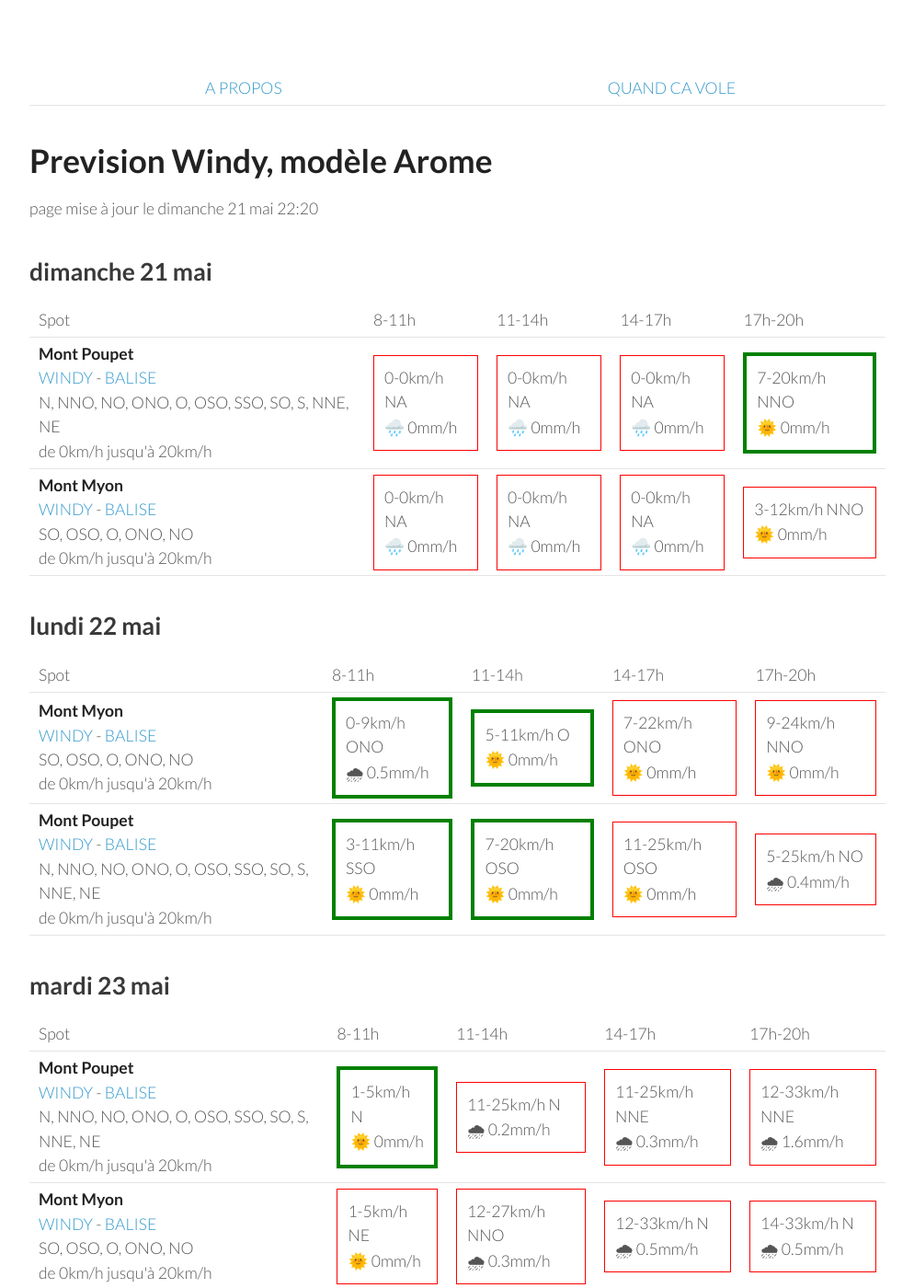
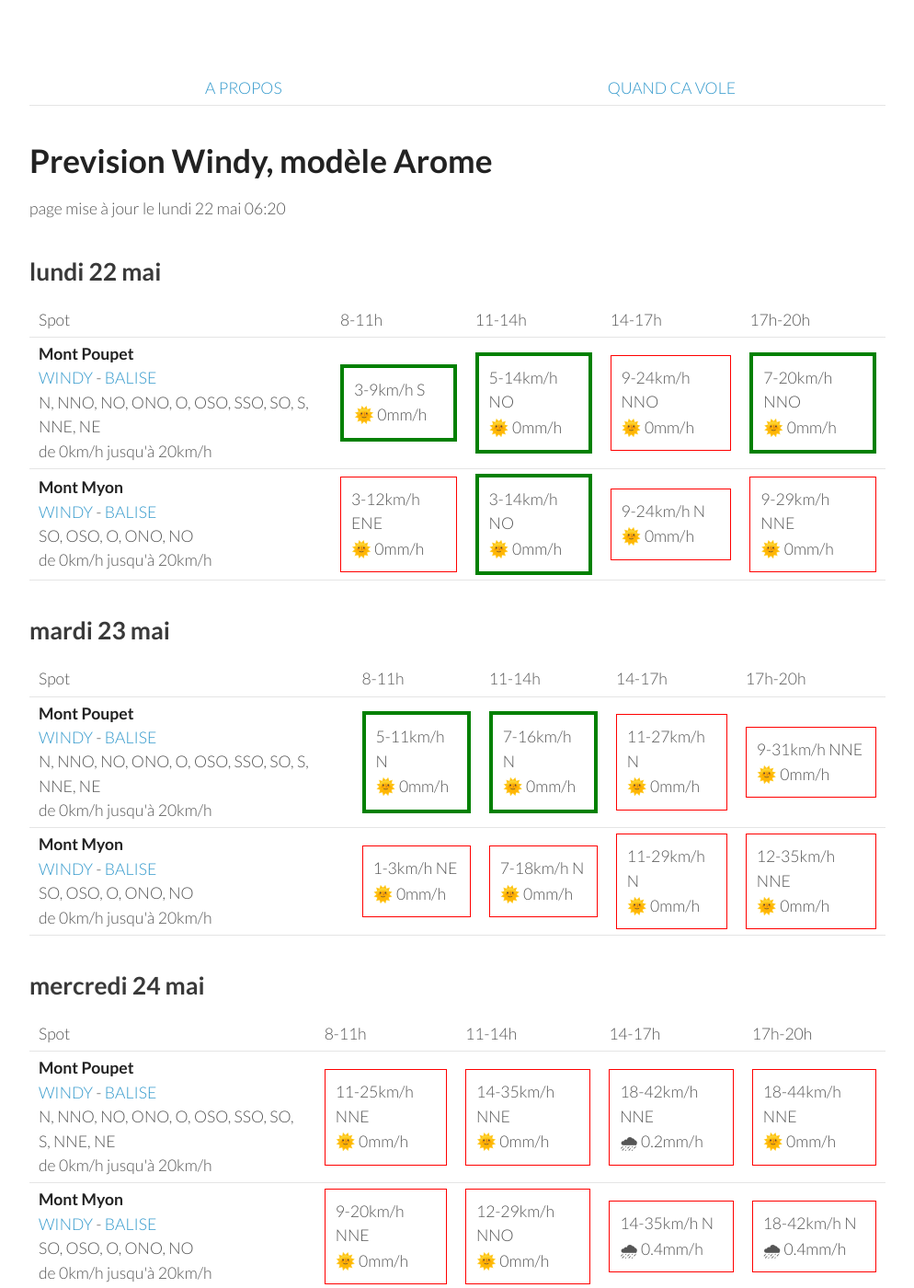
Before and after one commit to parapente-dans-le-nord/parapente-dans-le-nord.github.io, a Jekyll site: the page built from jura.markdown, in a window 1280 px wide and 1400 px high. Shown: the whole window at 92% size, without its empty margins (26-1020 px from the left). Built offline with Jekyll 4.4.1, drawn with Linux system fonts in a browser that asks for light colours; some of the changed text lies outside the part shown.

Commit message:
update index.markdown

```diff
--- a/jura.markdown
+++ b/jura.markdown
@@ -7,9 +7,9 @@ title:  "Tous les spots"
 {: .links}
 
 # Prevision Windy, modèle Arome
-page mise à jour le dimanche 21 mai 22:20
+page mise à jour le lundi 22 mai 06:20
 
-## dimanche 21 mai
+## lundi 22 mai
 
 {::nomarkdown}
 <table>
@@ -24,54 +24,20 @@ page mise à jour le dimanche 21 mai 22:20
 <tr>
         <td><strong>Mont Poupet</strong><br><a href="https://windy.com/46.970/5.876?46.541,5.876,8">WINDY</a> - <span class=""><a href="http://www.balisemeteo.com/balise.php?idBalise=92">BALISE</a> </span><br> <span class="vent-favorable">N, NNO, NO, ONO, O, OSO, SSO, SO, S, NNE, NE</span><br><span class="force-vent">de 0km/h jusqu'à 20km/h</span> </td>
 
-            <td><div class="not-flyable"><p>0-0km/h NA</p><p>🌧️ 0mm/h</p></div></td>
-            <td><div class="not-flyable"><p>0-0km/h NA</p><p>🌧️ 0mm/h</p></div></td>
-            <td><div class="not-flyable"><p>0-0km/h NA</p><p>🌧️ 0mm/h</p></div></td>
+            <td><div class="flyable"><p>3-9km/h S</p><p>🌞 0mm/h</p></div></td>
+            <td><div class="flyable"><p>5-14km/h NO</p><p>🌞 0mm/h</p></div></td>
+            <td><div class="not-flyable"><p>9-24km/h NNO</p><p>🌞 0mm/h</p></div></td>
             <td><div class="flyable"><p>7-20km/h NNO</p><p>🌞 0mm/h</p></div></td>
+
 
     </tr>
 <tr>
         <td><strong>Mont Myon</strong><br><a href="https://windy.com/46.331/5.397?45.898,5.394,8,m:eWoagj8">WINDY</a> - <span class=""><a href="http://www.balisemeteo.com/balise.php?idBalise=70">BALISE</a> </span><br> <span class="vent-favorable">SO, OSO, O, ONO, NO</span><br><span class="force-vent">de 0km/h jusqu'à 20km/h</span> </td>
 
-            <td><div class="not-flyable"><p>0-0km/h NA</p><p>🌧️ 0mm/h</p></div></td>
-            <td><div class="not-flyable"><p>0-0km/h NA</p><p>🌧️ 0mm/h</p></div></td>
-            <td><div class="not-flyable"><p>0-0km/h NA</p><p>🌧️ 0mm/h</p></div></td>
-            <td><div class="not-flyable"><p>3-12km/h NNO</p><p>🌞 0mm/h</p></div></td>
-
-    </tr>
-
-</tbody>
-</table>
-{:/}
-## lundi 22 mai
-
-{::nomarkdown}
-<table>
-  <tbody>
-    <tr>
-      <td>Spot</td>
-      <td>8-11h</td>
-      <td>11-14h</td>
-      <td>14-17h</td>
-      <td>17h-20h</td>
-    </tr>
-<tr>
-        <td><strong>Mont Myon</strong><br><a href="https://windy.com/46.331/5.397?45.898,5.394,8,m:eWoagj8">WINDY</a> - <span class=""><a href="http://www.balisemeteo.com/balise.php?idBalise=70">BALISE</a> </span><br> <span class="vent-favorable">SO, OSO, O, ONO, NO</span><br><span class="force-vent">de 0km/h jusqu'à 20km/h</span> </td>
-
-            <td><div class="flyable"><p>0-9km/h ONO</p><p>🌧 0.5mm/h</p></div></td>
-            <td><div class="flyable"><p>5-11km/h O</p><p>🌞 0mm/h</p></div></td>
-            <td><div class="not-flyable"><p>7-22km/h ONO</p><p>🌞 0mm/h</p></div></td>
-            <td><div class="not-flyable"><p>9-24km/h NNO</p><p>🌞 0mm/h</p></div></td>
-
-
-    </tr>
-<tr>
-        <td><strong>Mont Poupet</strong><br><a href="https://windy.com/46.970/5.876?46.541,5.876,8">WINDY</a> - <span class=""><a href="http://www.balisemeteo.com/balise.php?idBalise=92">BALISE</a> </span><br> <span class="vent-favorable">N, NNO, NO, ONO, O, OSO, SSO, SO, S, NNE, NE</span><br><span class="force-vent">de 0km/h jusqu'à 20km/h</span> </td>
-
-            <td><div class="flyable"><p>3-11km/h SSO</p><p>🌞 0mm/h</p></div></td>
-            <td><div class="flyable"><p>7-20km/h OSO</p><p>🌞 0mm/h</p></div></td>
-            <td><div class="not-flyable"><p>11-25km/h OSO</p><p>🌞 0mm/h</p></div></td>
-            <td><div class="not-flyable"><p>5-25km/h NO</p><p>🌧 0.4mm/h</p></div></td>
+            <td><div class="not-flyable"><p>3-12km/h ENE</p><p>🌞 0mm/h</p></div></td>
+            <td><div class="flyable"><p>3-14km/h NO</p><p>🌞 0mm/h</p></div></td>
+            <td><div class="not-flyable"><p>9-24km/h N</p><p>🌞 0mm/h</p></div></td>
+            <td><div class="not-flyable"><p>9-29km/h NNE</p><p>🌞 0mm/h</p></div></td>
 
 
     </tr>
@@ -94,20 +60,20 @@ page mise à jour le dimanche 21 mai 22:20
 <tr>
         <td><strong>Mont Poupet</strong><br><a href="https://windy.com/46.970/5.876?46.541,5.876,8">WINDY</a> - <span class=""><a href="http://www.balisemeteo.com/balise.php?idBalise=92">BALISE</a> </span><br> <span class="vent-favorable">N, NNO, NO, ONO, O, OSO, SSO, SO, S, NNE, NE</span><br><span class="force-vent">de 0km/h jusqu'à 20km/h</span> </td>
 
-            <td><div class="flyable"><p>1-5km/h N</p><p>🌞 0mm/h</p></div></td>
-            <td><div class="not-flyable"><p>11-25km/h N</p><p>🌧 0.2mm/h</p></div></td>
-            <td><div class="not-flyable"><p>11-25km/h NNE</p><p>🌧 0.3mm/h</p></div></td>
-            <td><div class="not-flyable"><p>12-33km/h NNE</p><p>🌧 1.6mm/h</p></div></td>
+            <td><div class="flyable"><p>5-11km/h N</p><p>🌞 0mm/h</p></div></td>
+            <td><div class="flyable"><p>7-16km/h N</p><p>🌞 0mm/h</p></div></td>
+            <td><div class="not-flyable"><p>11-27km/h N</p><p>🌞 0mm/h</p></div></td>
+            <td><div class="not-flyable"><p>9-31km/h NNE</p><p>🌞 0mm/h</p></div></td>
 
 
     </tr>
 <tr>
         <td><strong>Mont Myon</strong><br><a href="https://windy.com/46.331/5.397?45.898,5.394,8,m:eWoagj8">WINDY</a> - <span class=""><a href="http://www.balisemeteo.com/balise.php?idBalise=70">BALISE</a> </span><br> <span class="vent-favorable">SO, OSO, O, ONO, NO</span><br><span class="force-vent">de 0km/h jusqu'à 20km/h</span> </td>
 
-            <td><div class="not-flyable"><p>1-5km/h NE</p><p>🌞 0mm/h</p></div></td>
-            <td><div class="not-flyable"><p>12-27km/h NNO</p><p>🌧 0.3mm/h</p></div></td>
-            <td><div class="not-flyable"><p>12-33km/h N</p><p>🌧 0.5mm/h</p></div></td>
-            <td><div class="not-flyable"><p>14-33km/h N</p><p>🌧 0.5mm/h</p></div></td>
+            <td><div class="not-flyable"><p>1-3km/h NE</p><p>🌞 0mm/h</p></div></td>
+            <td><div class="not-flyable"><p>7-18km/h N</p><p>🌞 0mm/h</p></div></td>
+            <td><div class="not-flyable"><p>11-29km/h N</p><p>🌞 0mm/h</p></div></td>
+            <td><div class="not-flyable"><p>12-35km/h NNE</p><p>🌞 0mm/h</p></div></td>
 
 
     </tr>
@@ -130,20 +96,20 @@ page mise à jour le dimanche 21 mai 22:20
 <tr>
         <td><strong>Mont Poupet</strong><br><a href="https://windy.com/46.970/5.876?46.541,5.876,8">WINDY</a> - <span class=""><a href="http://www.balisemeteo.com/balise.php?idBalise=92">BALISE</a> </span><br> <span class="vent-favorable">N, NNO, NO, ONO, O, OSO, SSO, SO, S, NNE, NE</span><br><span class="force-vent">de 0km/h jusqu'à 20km/h</span> </td>
 
-            <td><div class="not-flyable"><p>14-29km/h NE</p><p>🌞 0mm/h</p></div></td>
-            <td><div class="not-flyable"><p>12-31km/h NE</p><p>🌞 0mm/h</p></div></td>
-            <td><div class="not-flyable"><p>18-42km/h NNE</p><p>🌞 0mm/h</p></div></td>
-            <td><div class="not-flyable"><p>16-44km/h NNE</p><p>🌞 0mm/h</p></div></td>
+            <td><div class="not-flyable"><p>11-25km/h NNE</p><p>🌞 0mm/h</p></div></td>
+            <td><div class="not-flyable"><p>14-35km/h NNE</p><p>🌞 0mm/h</p></div></td>
+            <td><div class="not-flyable"><p>18-42km/h NNE</p><p>🌧 0.2mm/h</p></div></td>
+            <td><div class="not-flyable"><p>18-44km/h NNE</p><p>🌞 0mm/h</p></div></td>
 
 
     </tr>
 <tr>
         <td><strong>Mont Myon</strong><br><a href="https://windy.com/46.331/5.397?45.898,5.394,8,m:eWoagj8">WINDY</a> - <span class=""><a href="http://www.balisemeteo.com/balise.php?idBalise=70">BALISE</a> </span><br> <span class="vent-favorable">SO, OSO, O, ONO, NO</span><br><span class="force-vent">de 0km/h jusqu'à 20km/h</span> </td>
 
-            <td><div class="not-flyable"><p>7-18km/h N</p><p>🌞 0mm/h</p></div></td>
-            <td><div class="not-flyable"><p>11-25km/h N</p><p>🌞 0mm/h</p></div></td>
-            <td><div class="not-flyable"><p>14-33km/h N</p><p>🌞 0mm/h</p></div></td>
-            <td><div class="not-flyable"><p>18-42km/h N</p><p>🌞 0mm/h</p></div></td>
+            <td><div class="not-flyable"><p>9-20km/h NNE</p><p>🌞 0mm/h</p></div></td>
+            <td><div class="not-flyable"><p>12-29km/h NNO</p><p>🌞 0mm/h</p></div></td>
+            <td><div class="not-flyable"><p>14-35km/h N</p><p>🌧 0.4mm/h</p></div></td>
+            <td><div class="not-flyable"><p>18-42km/h N</p><p>🌧 0.4mm/h</p></div></td>
 
 
     </tr>
@@ -166,8 +132,8 @@ page mise à jour le dimanche 21 mai 22:20
 <tr>
         <td><strong>Mont Poupet</strong><br><a href="https://windy.com/46.970/5.876?46.541,5.876,8">WINDY</a> - <span class=""><a href="http://www.balisemeteo.com/balise.php?idBalise=92">BALISE</a> </span><br> <span class="vent-favorable">N, NNO, NO, ONO, O, OSO, SSO, SO, S, NNE, NE</span><br><span class="force-vent">de 0km/h jusqu'à 20km/h</span> </td>
 
-            <td><div class="not-flyable"><p>12-29km/h NNE</p><p>🌞 0mm/h</p></div></td>
-            <td><div class="not-flyable"><p>20-46km/h NE</p><p>🌞 0mm/h</p></div></td>
+            <td><div class="not-flyable"><p>12-27km/h NNE</p><p>🌞 0mm/h</p></div></td>
+            <td><div class="not-flyable"><p>18-40km/h NNE</p><p>🌞 0mm/h</p></div></td>
             <td><div class="not-flyable"><p>24-53km/h NE</p><p>🌞 0mm/h</p></div></td>
             <td><div class="not-flyable"><p>24-51km/h NE</p><p>🌞 0mm/h</p></div></td>
 
@@ -176,8 +142,8 @@ page mise à jour le dimanche 21 mai 22:20
 <tr>
         <td><strong>Mont Myon</strong><br><a href="https://windy.com/46.331/5.397?45.898,5.394,8,m:eWoagj8">WINDY</a> - <span class=""><a href="http://www.balisemeteo.com/balise.php?idBalise=70">BALISE</a> </span><br> <span class="vent-favorable">SO, OSO, O, ONO, NO</span><br><span class="force-vent">de 0km/h jusqu'à 20km/h</span> </td>
 
-            <td><div class="not-flyable"><p>9-22km/h N</p><p>🌞 0mm/h</p></div></td>
-            <td><div class="not-flyable"><p>18-38km/h N</p><p>🌞 0mm/h</p></div></td>
+            <td><div class="not-flyable"><p>9-20km/h N</p><p>🌞 0mm/h</p></div></td>
+            <td><div class="not-flyable"><p>12-33km/h N</p><p>🌞 0mm/h</p></div></td>
             <td><div class="not-flyable"><p>24-51km/h N</p><p>🌞 0mm/h</p></div></td>
             <td><div class="not-flyable"><p>22-57km/h N</p><p>🌞 0mm/h</p></div></td>
 
```
